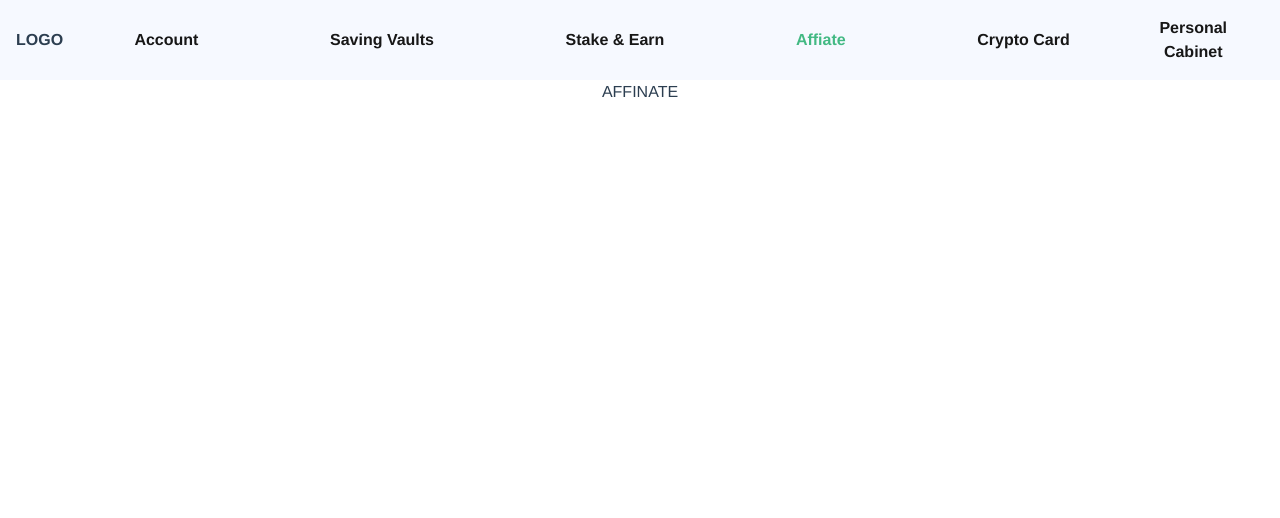
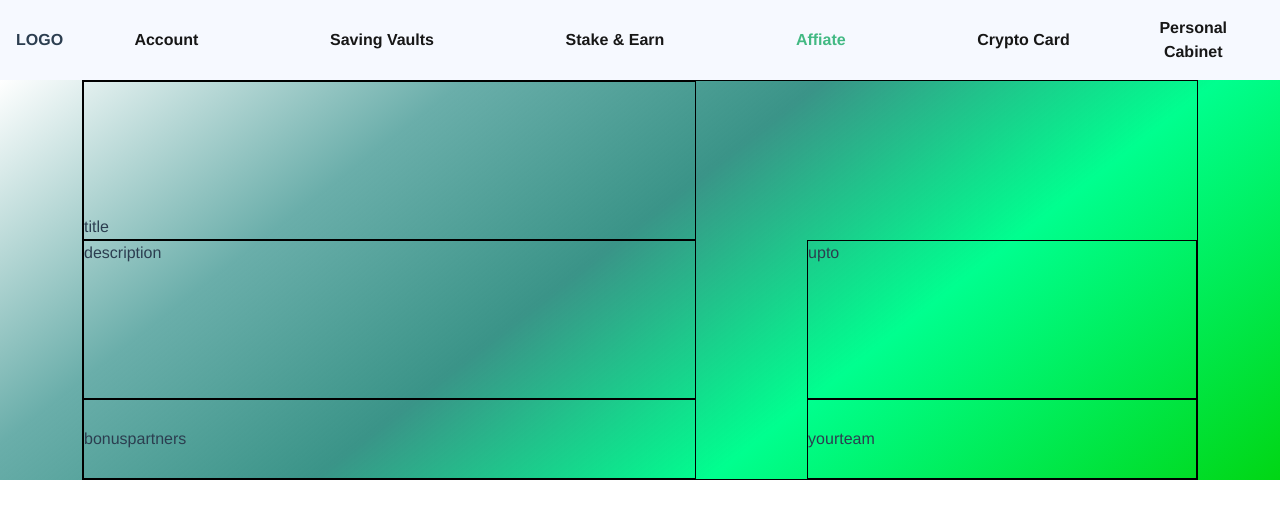
Before and after one commit to komalxfrlv/cryban, a Vue app: page /Affiate in a window 1280 px wide. Shown: the top 518 px of the page. Built offline with nearby package versions, Linux system fonts and the light colour scheme; some icons are missing.

Commit message:
start affinate

```diff
--- a/src/views/AffiateView.vue
+++ b/src/views/AffiateView.vue
@@ -1,3 +1,80 @@
 <template>
-    AFFINATE
+<div class="container">
+    <div class="top-background"></div>
+    <div class="top-with-gradient">
+        <text class="title">title</text>
+        <text class="description">description</text>
+        <div class="bonus-partners">
+            <div class="bonus">bonus</div>
+            <div class="partners">partners</div>
+        </div>
+        <div class="upto">upto</div>
+        <div class="yourteam">
+            <div class="your">your</div>
+            <div class="team">team</div>
+        </div>
+    </div>
+</div>
 </template>
+<style scoped lang="scss">
+.container{
+    width: 100vw;
+}
+.top-background{
+    height: 400px;
+    position: fixed;
+    left: 0;
+    width: 100%;
+    z-index: 2;
+    background: rgb(255,255,255);
+    background: linear-gradient(142deg, rgba(255,255,255,1) 0%, rgba(106,174,170,1) 26%, rgba(9,121,106,0.8) 46%, rgba(0,255,143,1) 68%, rgba(1,214,20,1) 100%);
+}
+.top-with-gradient{
+    position: relative;
+    z-index: 3;
+    height: 400px;
+    border: 1px solid black;
+    display: grid;
+    grid-template-columns: 30% 25% 10% 35%;
+    grid-template-rows: 40% 40% 20%;
+    .title{
+        border: 1px solid black;
+        grid-column: 1/3;
+        grid-row: 1;
+        display: flex;
+        align-items: flex-end;
+    }
+    .description{
+        display: flex;
+        align-items: flex-start;
+        border: 1px solid black;
+        grid-column: 1/3;
+        grid-row: 2;
+    }
+    .bonus-partners{
+        border: 1px solid black;
+        grid-column: 1/3;
+        grid-row: 3;
+        display: flex;
+        align-items: center;
+        .bonus{}
+        .partners{}
+    }
+    .upto{
+        border: 1px solid black;
+        grid-column: 4;
+        grid-row: 2;
+        display: flex;
+        align-items: flex-start;
+    }
+    .yourteam{
+        border: 1px solid black;
+        grid-column: 4;
+        grid-row: 3;
+        display: flex;
+        align-items: center;
+        .your{}
+        .team{}
+    }
+}
+</style>
```
